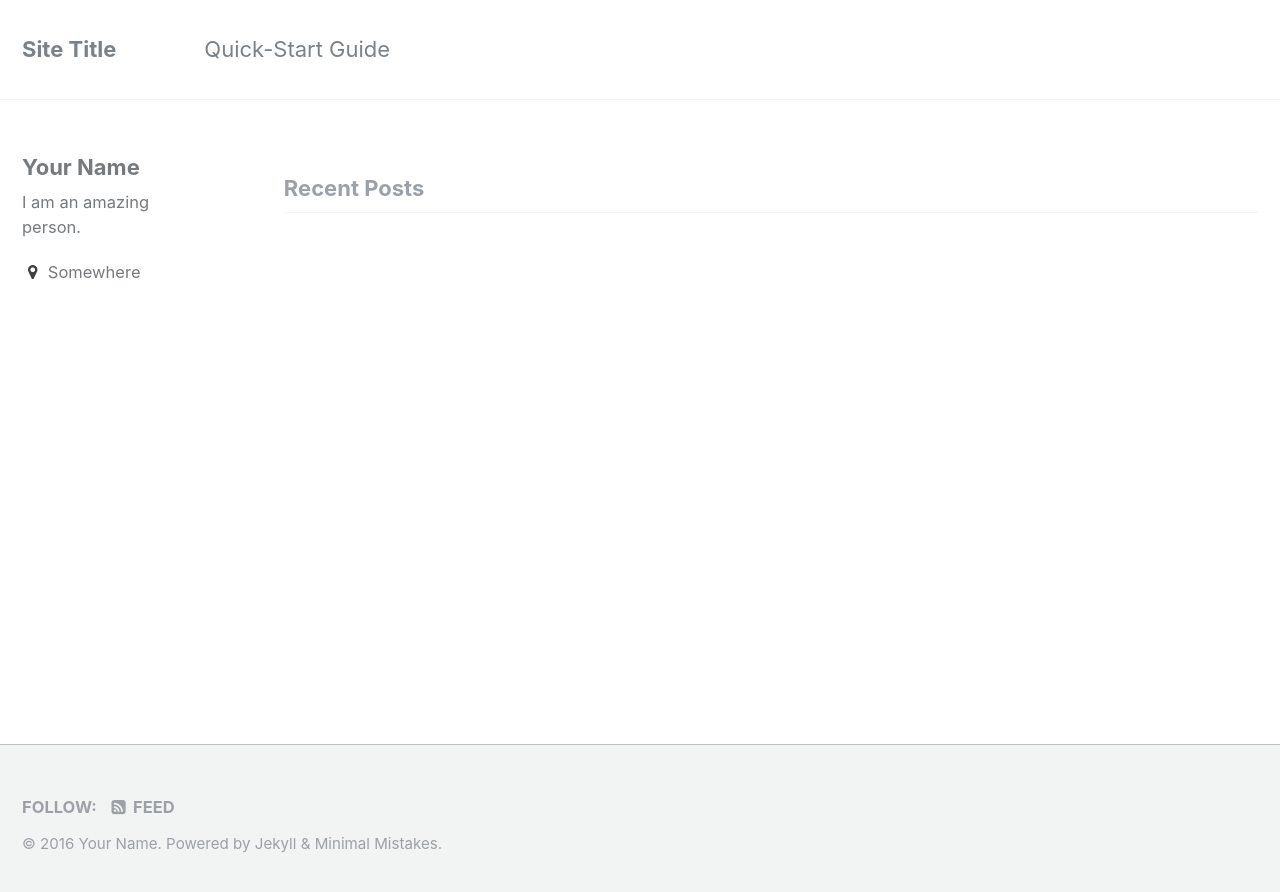
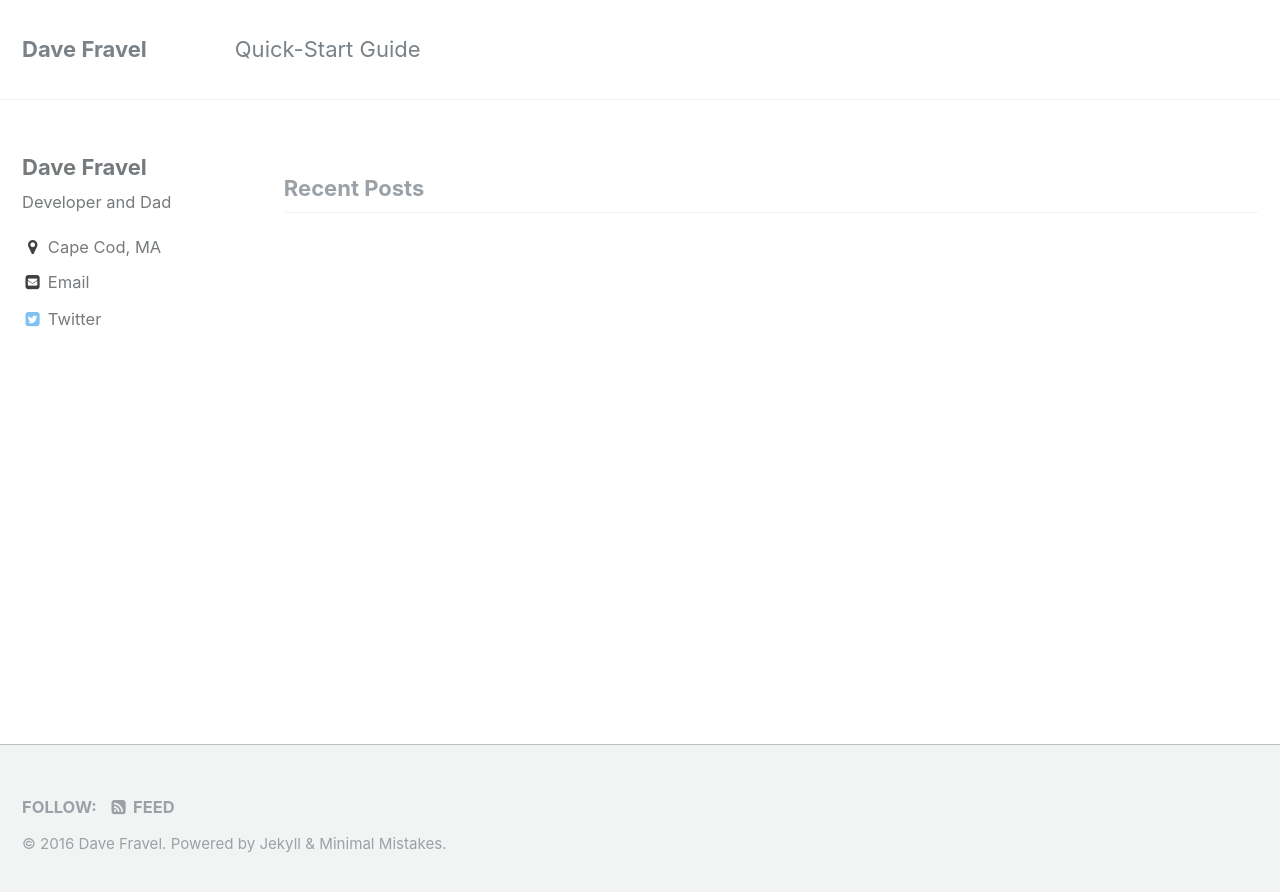
Before and after one commit to dfravel/dfravel.github.io, a Jekyll site: the page built from index.html, in a window 1280 px wide. Shown: the top 892 px of the page. Built offline with Jekyll 4.4.1, drawn with Linux system fonts in a browser that asks for light colours; the list of posts is cut into pages by our own code.

Commit message:
Config updates

```diff
--- a/_config.yml
+++ b/_config.yml
@@ -7,9 +7,9 @@
 
 # Site Settings
 locale                   : "en"
-title                    : "Site Title"
+title                    : "Dave Fravel"
 title_separator          : "-"
-name                     : "Your Name"
+name                     : "Dave Fravel"
 description              : "An amazing website."
 url                      : "http://davefravel.com"
 baseurl                  : # the subpath of your site, e.g. "/blog"
@@ -77,11 +77,11 @@ analytics:
 
 # Site Author
 author:
-  name             : "Your Name"
+  name             : "Dave Fravel"
   avatar           : # path of avatar image, e.g. "/assets/images/bio-photo.jpg"
-  bio              : "I am an amazing person."
-  location         : "Somewhere"
-  email            :
+  bio              : "Developer and Dad"
+  location         : "Cape Cod, MA"
+  email            : "dave@bluegear.io"
   uri              :
   bitbucket        :
   codepen          :
@@ -97,10 +97,10 @@ author:
   linkedin         :
   pinterest        :
   soundcloud       :
-  stackoverflow    : # "123456/username" (the last part of your profile url, e.g. http://stackoverflow.com/users/123456/username)
+  stackoverflow    :
   steam            :
   tumblr           :
-  twitter          :
+  twitter          : "dfravel"
   vine             :
   weibo            :
   xing             :
```
